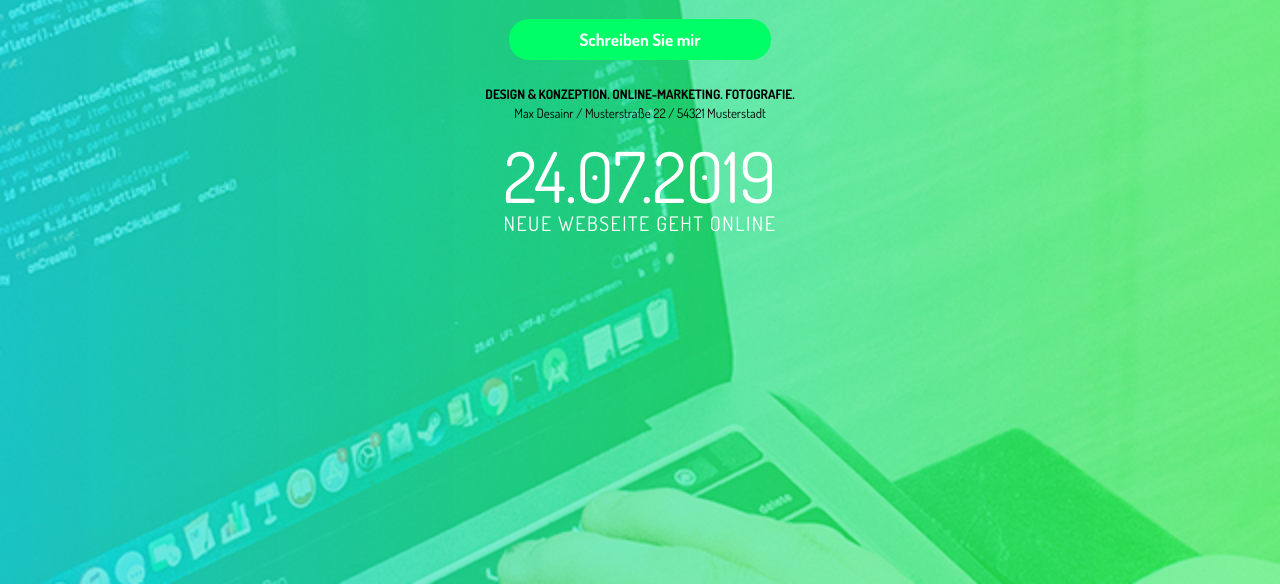
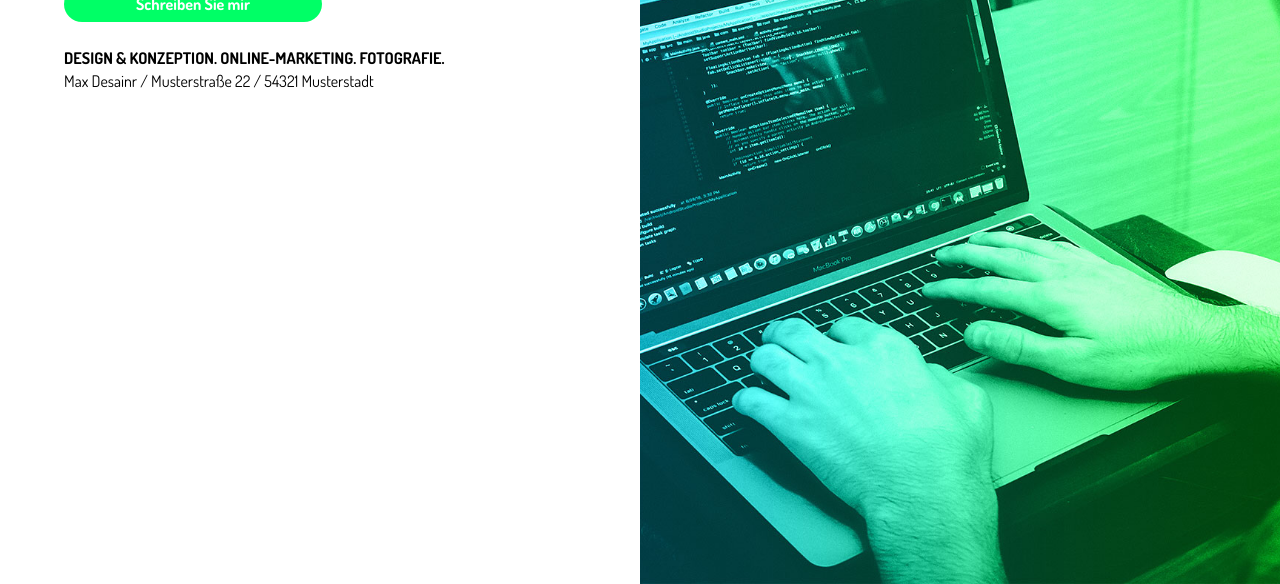
Before and after one commit to clehr/under-construction-page, a plain HTML site: page index.html in a window 1280 px wide. Shown: the part 216-800 px from the top of the page. Drawn offline with Linux system fonts and the light colour scheme.

Commit message:
display main content on left side for desktop

```diff
--- a/index.html
+++ b/index.html
@@ -8,11 +8,13 @@
 
 <body>
 
-    <header class="logo-container">
-        <img src="img/logo.svg" alt="MAX DESAINR" class="logo" />
-    </header>
+
 
     <main class="main-content">
+        <div class="logo-container">
+            <img src="img/logo.svg" alt="MAX DESAINR" class="logo" />
+        </div>
+
         <h1>Es dauert nicht mehr lange.</h1>
         <p>Diese Webseite ist schon bald für euch verfügbar.</p>
 
@@ -22,11 +24,14 @@
         <h3>Design & Konzeption. Online-Marketing. Fotografie.</h3>
         <address class="address">Max Desainr / Musterstraße 22 / 54321 Musterstadt</address>
 
+    </main>
+
+    <section class="countdown-container">
         <div class="countdown">
             <date class="date">24.07.2019</date>
             <div class="date-description">Neue Webseite geht online</div>
         </div>
-    </main>
+    </section>
 
 </body>
 
--- a/styles.css
+++ b/styles.css
@@ -1,8 +1,10 @@
 html {
     height: 100%;
+    font-size: 1rem;
 }
 
 body {
+    font-size: 1rem;
     font-size: 14px;
     font-family: 'Dosis', sans-serif;
     height: 100%;
@@ -10,24 +12,29 @@ body {
     background-image: url("img/mobile_background.jpg");
     background-size: cover;
     background-position: 50% 50%;
+    text-align: center;
 }
 
 .logo-container {
     padding-top: 40px;
-    width: 250px;
+    width: 15.5rem;
     margin-left: auto;
     margin-right: auto;
     padding-bottom: 5px;
     border-bottom: 8px solid;
 }
 
+.logo {
+    width: 100%;
+}
+
 .main-content {
     text-align: center;
-    margin-top: 50px;
-    font-size: 17px;
+    font-size: 1rem;
 }
 
 .main-content h1 {
+    margin-top: 35px;
     margin-bottom: 0px;
 }
 
@@ -38,7 +45,7 @@ body {
 .main-content h3 {
     margin-top: 20px;
     text-transform: uppercase;
-    font-size: 13px;
+    font-size: 1rem;
     margin-bottom: 3px;
 }
 
@@ -48,7 +55,7 @@ body {
     color: white;
     background-color: #00ff66;
     border-radius: 20px;
-    padding: 10px 70px;
+    padding: 0.5rem 4.5rem;
     font-weight: bold;
     margin-top: 6px;
     margin-bottom: 6px;
@@ -59,7 +66,7 @@ body {
 }
 
 .address {
-    font-size: 13px;
+    font-size: 1rem;
     font-style: normal;
 }
 
@@ -71,13 +78,45 @@ body {
 
 .countdown .date {
     display: block;
-    font-size: 70px;
+    font-size: 4.5rem;
     margin-bottom: -10px;
     margin-top: 10px;
 }
 
 .countdown .date-description {
-    font-size: 20px;
+    font-size: 1.25rem;
     letter-spacing: 1.5px;
     text-transform: uppercase;
 }
+
+@media (min-width: 750px) {
+    body {
+        background-image: none;
+    }
+
+    .logo-container {
+        margin-left: 0px;
+        margin-right: 0px;
+        width: 10rem;
+    }
+
+    .main-content {
+        padding-left: 5%;
+        width: 45%;
+        float: left;
+        text-align: left;
+    }
+
+    .countdown-container {
+        width: 50%;
+        float: left;
+        height: 100%;
+        background-image: url("img/one_page_construction_rechtes_bild.jpg");
+        background-size: cover;
+        background-position: 50% 50%;
+    }
+
+    .countdown {
+        padding-top: 6rem;
+    }
+}
```
